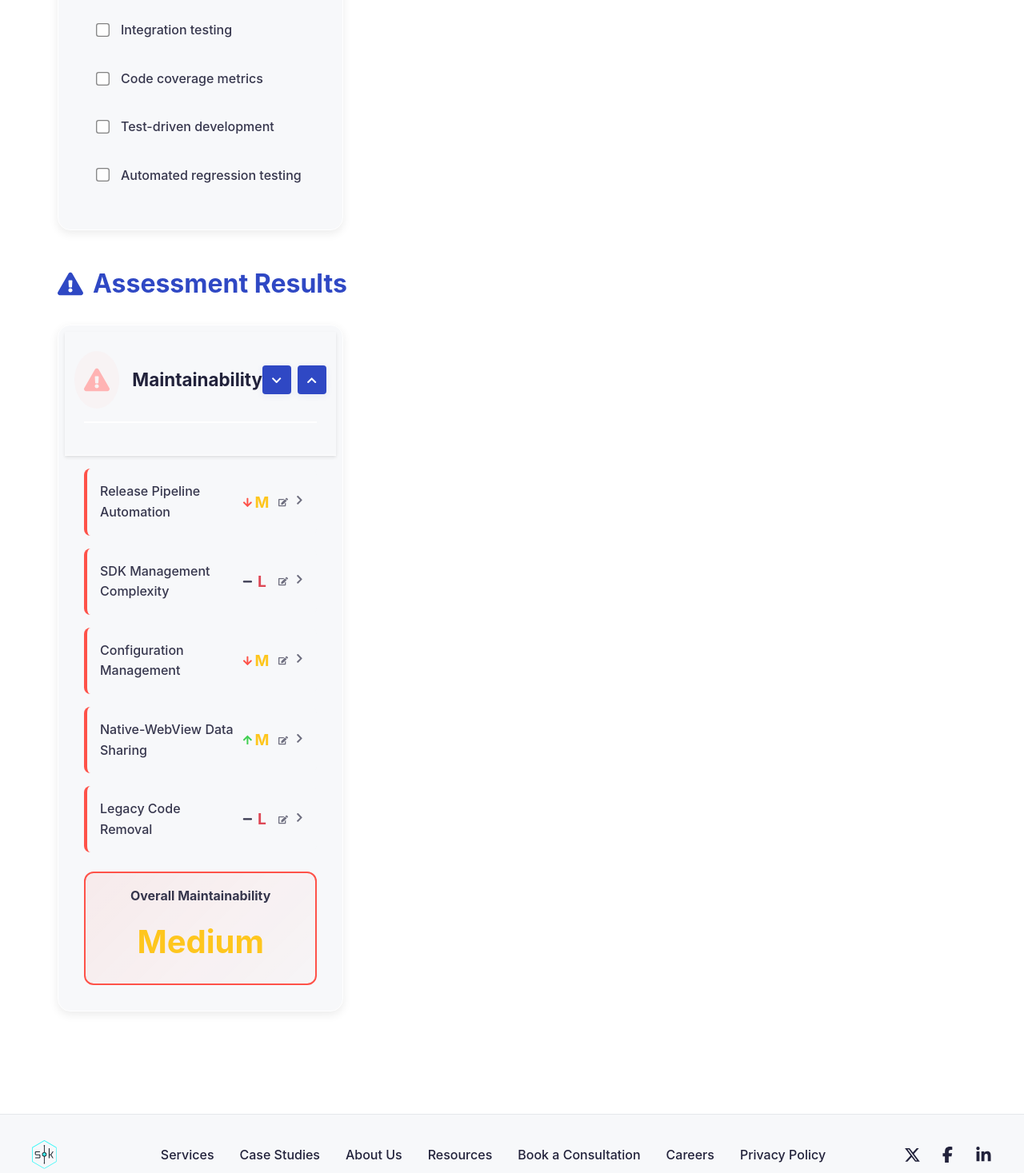
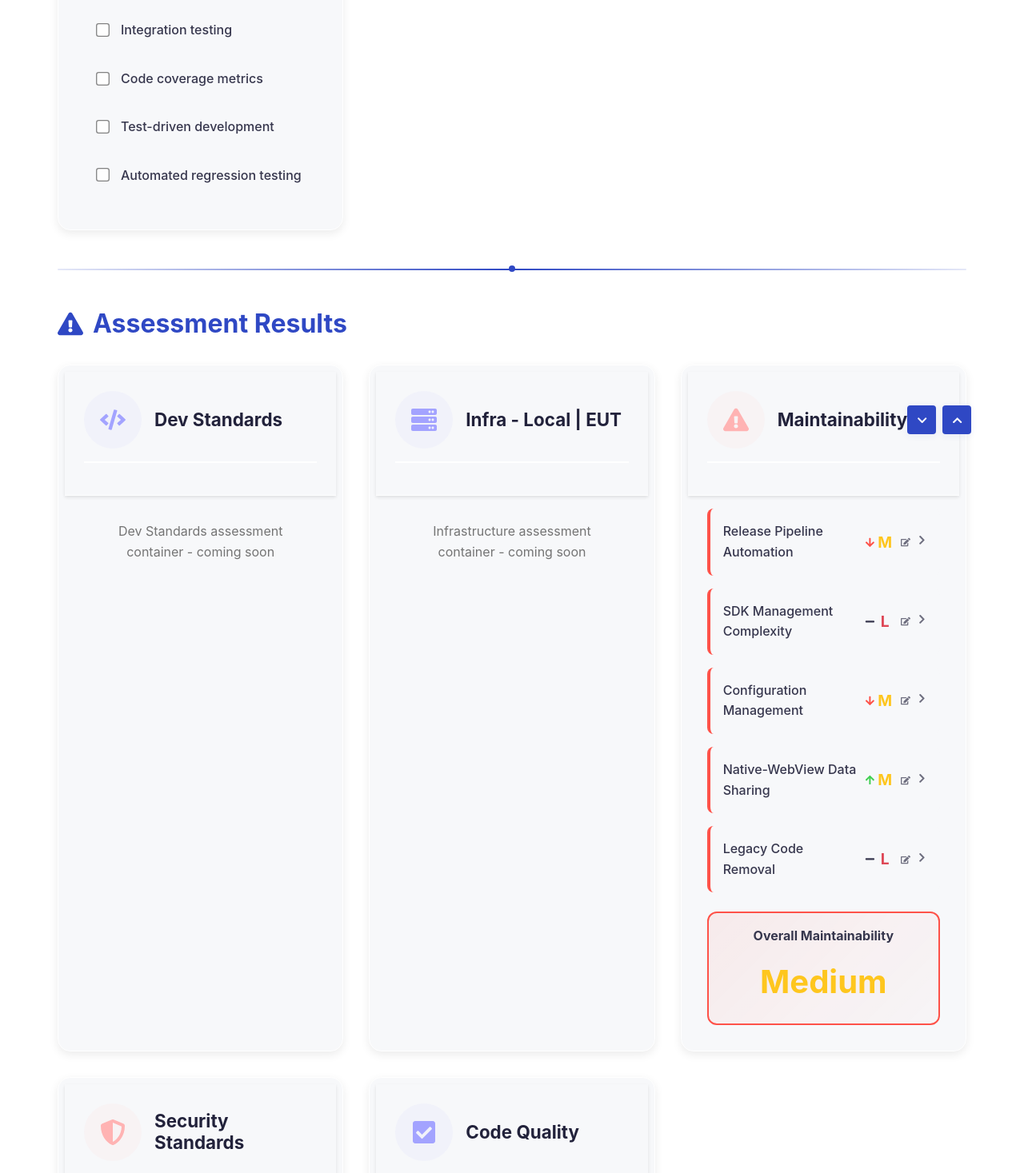
Before and after one commit to tarunkurma/risk-portfolio-mgr-thd, a React (Create React App) app: page /develop in a window 1280 px wide. Shown: the part 1330-2797 px from the top of the page at 80% size. Built offline with nearby package versions, Linux system fonts and the light colour scheme.

Commit message:
formattting fixes

```diff
--- a/src/pages/DevelopPage.js
+++ b/src/pages/DevelopPage.js
@@ -2,10 +2,9 @@ import React, { useState } from 'react';
 import styled, { keyframes } from 'styled-components';
 import {
   FaCodeBranch, FaArrowLeft, FaShieldAlt, FaCode, FaServer, FaCheckSquare,
-  FaBook, FaRegListAlt, FaTools, FaBullseye, FaExclamationTriangle, FaMobile,
-  FaCogs, FaSync, FaDatabase, FaClipboardCheck, FaChevronDown, FaChevronRight,
+  FaExclamationTriangle, FaClipboardCheck, FaChevronDown, FaChevronRight,
   FaArrowUp, FaArrowDown, FaMinus, FaEdit, FaLightbulb, FaClock, FaLink,
-  FaChartLine, FaChevronUp
+  FaChevronUp
 } from 'react-icons/fa';
 import { Link } from 'react-router-dom';
 
@@ -84,18 +83,7 @@ const SectionGrid = styled.div`
   margin-top: 2rem;
 `;
 
-const SectionDivider = styled.div`
-  width: 100%;
-  margin: 3rem 0 1.5rem 0;
-`;
 
-const SectionGroupTitle = styled.h2`
-  font-size: 1.8rem;
-  color: ${({ theme }) => theme.colors.primary};
-  margin-bottom: 1rem;
-  padding-bottom: 0.5rem;
-  border-bottom: 1px solid ${({ theme }) => theme.colors.secondaryBackground};
-`;
 
 const Section = styled.div`
   background: ${({ theme }) => theme.colors.secondaryBackground};
@@ -126,30 +114,27 @@ const StickySectionHeader = styled.div`
   width: 100%;
 `;
 
-const StickyButtonsContainer = styled.div`
-  position: sticky;
-  top: 80px;
-  background: ${({ theme }) => theme.colors.secondaryBackground};
-  z-index: 15;
-  padding: 0 0 1rem 0;
-  margin: 0 -1.5rem 1rem -1.5rem;
-  border-bottom: 1px solid ${({ theme }) => theme.colors.background};
-`;
+
 
 const SectionHeader = styled.div`
   display: flex;
   align-items: center;
-  justify-content: center;
+  justify-content: space-between;
   margin-bottom: 1.5rem;
-  text-align: center;
+  text-align: left;
   padding-bottom: 1rem;
   border-bottom: 2px solid ${({ theme }) => theme.colors.background};
+`;
+
+const SectionHeaderLeft = styled.div`
+  display: flex;
+  align-items: center;
+  gap: 1rem;
 `;
 
 const SectionIcon = styled.div`
   font-size: 2rem;
   color: ${({ theme, color }) => theme.colors[color] || theme.colors.primary};
-  margin-right: 1rem;
   background: ${({ theme, color }) => theme.colors[color] || theme.colors.primary}15;
   padding: 0.75rem;
   border-radius: 50%;
@@ -158,6 +143,7 @@ const SectionIcon = styled.div`
   justify-content: center;
   width: 3rem;
   height: 3rem;
+  flex-shrink: 0;
 `;
 
 const SectionTitle = styled.h2`
@@ -165,6 +151,9 @@ const SectionTitle = styled.h2`
   margin: 0;
   color: ${({ theme }) => theme.colors.text};
   font-weight: ${({ theme }) => theme.fonts.weights.bold};
+  line-height: 1.2;
+  display: flex;
+  align-items: center;
 `;
 
 const SectionDescription = styled.p`
@@ -187,17 +176,7 @@ const SectionContent = styled.div`
   text-align: left;
 `;
 
-const SectionList = styled.ul`
-  margin: 0.5rem 0;
-  padding-left: 1.5rem;
-  list-style-type: disc;
-  text-align: left;
-`;
 
-const SectionListItem = styled.li`
-  margin-bottom: 0.5rem;
-  text-align: left;
-`;
 
 const AssessmentSection = styled.div`
   margin-bottom: 3rem;
@@ -212,6 +191,29 @@ const AssessmentTitle = styled.h2`
 
   svg {
     margin-right: 0.75rem;
+  }
+`;
+
+const AssessmentDivider = styled.div`
+  height: 2px;
+  background: linear-gradient(90deg,
+    ${({ theme }) => theme.colors.primary}20 0%,
+    ${({ theme }) => theme.colors.primary} 50%,
+    ${({ theme }) => theme.colors.primary}20 100%);
+  margin: 3rem 0;
+  border-radius: 1px;
+  position: relative;
+
+  &::before {
+    content: '';
+    position: absolute;
+    top: -4px;
+    left: 50%;
+    transform: translateX(-50%);
+    width: 8px;
+    height: 8px;
+    background: ${({ theme }) => theme.colors.primary};
+    border-radius: 50%;
   }
 `;
 
@@ -619,6 +621,8 @@ export default function DevelopPage() {
     legacyCodeRemoval: 'L'
   });
 
+
+
   const handleCheckboxChange = (category, item) => {
     setAssessmentCriteria(prev => ({
       ...prev,
@@ -733,8 +737,10 @@ export default function DevelopPage() {
         <SectionGrid>
           <Section>
             <SectionHeader>
+              <SectionHeaderLeft>
                 <SectionIcon color="develop"><FaCode /></SectionIcon>
                 <SectionTitle>Dev Standards</SectionTitle>
+              </SectionHeaderLeft>
             </SectionHeader>
             <SectionDescription>
               Core development practices and architectural standards for building robust, maintainable applications.
@@ -761,8 +767,10 @@ export default function DevelopPage() {
 
           <Section>
             <SectionHeader>
+              <SectionHeaderLeft>
                 <SectionIcon color="develop"><FaServer /></SectionIcon>
                 <SectionTitle>Infra - Local | EUT</SectionTitle>
+              </SectionHeaderLeft>
             </SectionHeader>
             <SectionDescription>
               IAC practices for local and provisioned environments for efficient workflows.
@@ -817,8 +825,10 @@ export default function DevelopPage() {
 
           <Section>
             <SectionHeader>
+              <SectionHeaderLeft>
                 <SectionIcon color="develop"><FaCheckSquare /></SectionIcon>
                 <SectionTitle>Code Quality</SectionTitle>
+              </SectionHeaderLeft>
             </SectionHeader>
             <SectionDescription>
               Testing frameworks and quality assurance practices to ensure reliable, well-tested code.
@@ -845,6 +855,8 @@ export default function DevelopPage() {
         </SectionGrid>
       </AssessmentSection>
 
+      <AssessmentDivider />
+
       {/* Assessment Results Section */}
       <AssessmentSection>
         <AssessmentTitle>
@@ -853,11 +865,48 @@ export default function DevelopPage() {
         </AssessmentTitle>
 
         <SectionGrid>
+          {/* Dev Standards Container */}
           <Section style={{ position: 'relative' }}>
             <StickySectionHeader>
               <SectionHeader>
+                <SectionHeaderLeft>
+                  <SectionIcon color="develop"><FaCode /></SectionIcon>
+                  <SectionTitle>Dev Standards</SectionTitle>
+                </SectionHeaderLeft>
+              </SectionHeader>
+            </StickySectionHeader>
+            <SectionContent>
+              <div style={{ padding: '1rem', textAlign: 'center', color: '#666' }}>
+                Dev Standards assessment container - coming soon
+              </div>
+            </SectionContent>
+          </Section>
+
+          {/* Infra - Local | EUT Container */}
+          <Section style={{ position: 'relative' }}>
+            <StickySectionHeader>
+              <SectionHeader>
+                <SectionHeaderLeft>
+                  <SectionIcon color="develop"><FaServer /></SectionIcon>
+                  <SectionTitle>Infra - Local | EUT</SectionTitle>
+                </SectionHeaderLeft>
+              </SectionHeader>
+            </StickySectionHeader>
+            <SectionContent>
+              <div style={{ padding: '1rem', textAlign: 'center', color: '#666' }}>
+                Infrastructure assessment container - coming soon
+              </div>
+            </SectionContent>
+          </Section>
+
+          {/* Maintainability Container */}
+          <Section style={{ position: 'relative' }}>
+            <StickySectionHeader>
+              <SectionHeader>
+                <SectionHeaderLeft>
                   <SectionIcon color="security"><FaExclamationTriangle /></SectionIcon>
                   <SectionTitle>Maintainability</SectionTitle>
+                </SectionHeaderLeft>
                 <ExpandCollapseButtons>
                   <ExpandCollapseButton onClick={expandAll} title="Expand All">
                     <FaChevronDown />
@@ -1103,6 +1152,40 @@ export default function DevelopPage() {
               </OverallScoreContainer>
             </SectionContent>
           </Section>
+
+          {/* Security Standards Container */}
+          <Section style={{ position: 'relative' }}>
+            <StickySectionHeader>
+                          <SectionHeader>
+              <SectionHeaderLeft>
+                <SectionIcon color="security"><FaShieldAlt /></SectionIcon>
+                <SectionTitle>Security Standards</SectionTitle>
+              </SectionHeaderLeft>
+            </SectionHeader>
+            </StickySectionHeader>
+            <SectionContent>
+              <div style={{ padding: '1rem', textAlign: 'center', color: '#666' }}>
+                Security Standards assessment container - coming soon
+              </div>
+            </SectionContent>
+          </Section>
+
+          {/* Code Quality Container */}
+          <Section style={{ position: 'relative' }}>
+            <StickySectionHeader>
+              <SectionHeader>
+                <SectionHeaderLeft>
+                  <SectionIcon color="develop"><FaCheckSquare /></SectionIcon>
+                  <SectionTitle>Code Quality</SectionTitle>
+                </SectionHeaderLeft>
+              </SectionHeader>
+            </StickySectionHeader>
+            <SectionContent>
+              <div style={{ padding: '1rem', textAlign: 'center', color: '#666' }}>
+                Code Quality assessment container - coming soon
+              </div>
+            </SectionContent>
+          </Section>
         </SectionGrid>
       </AssessmentSection>
     </PageContainer>
```
Lines whose indentation alone changed are shown as unchanged.
